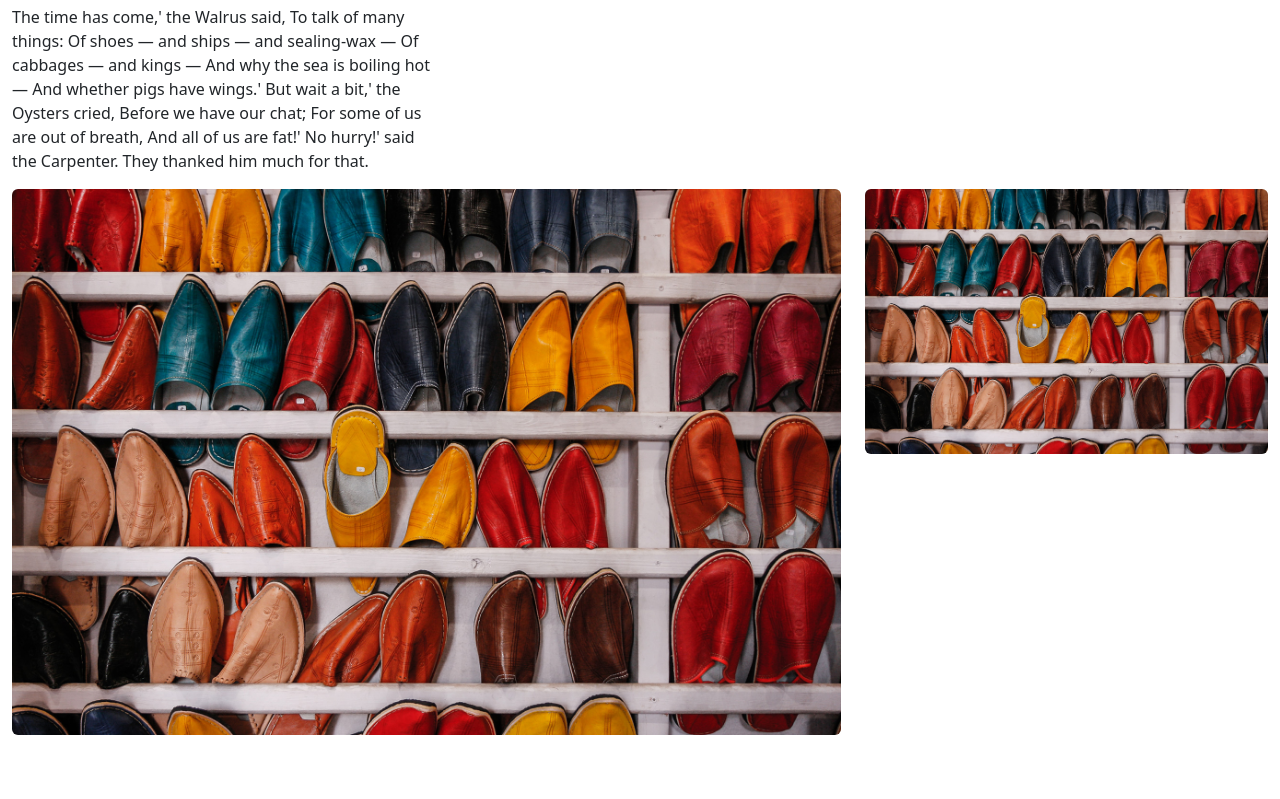
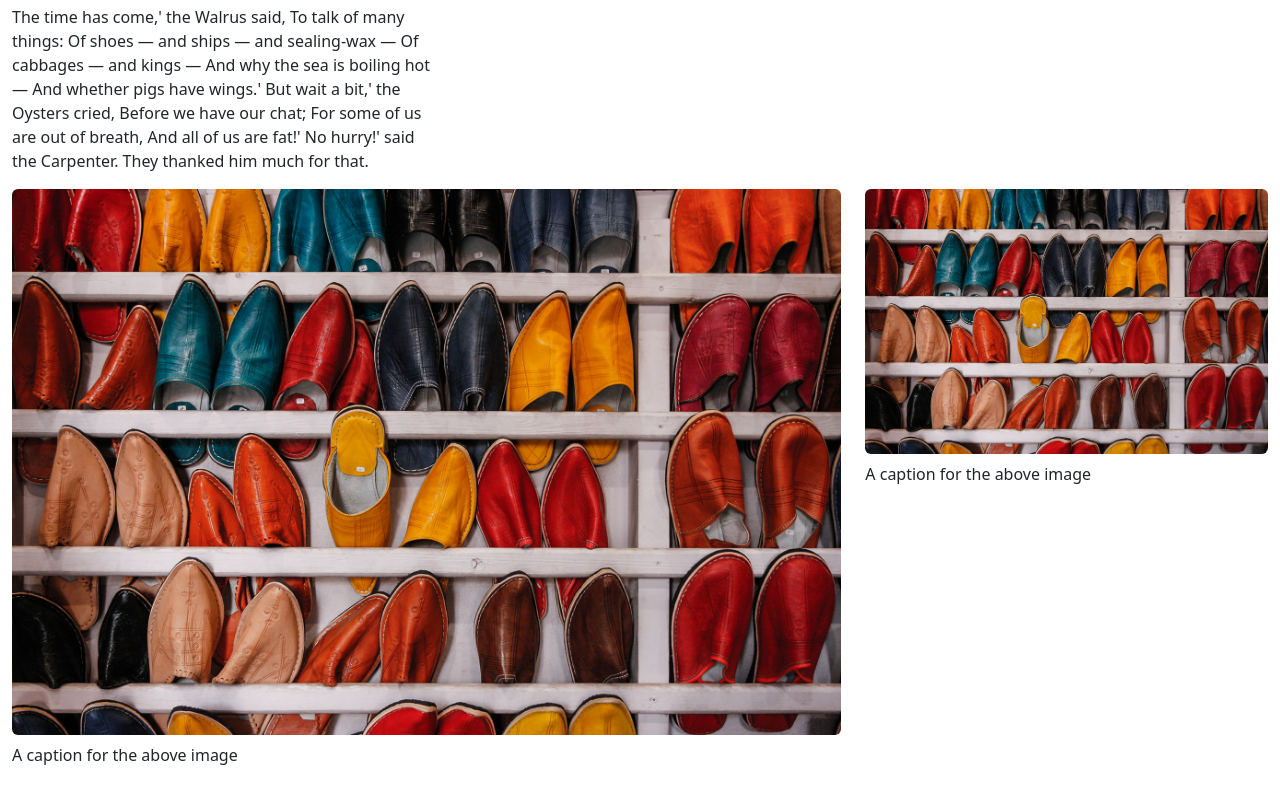
Before and after one commit to naechhka/sem2-2nd-coding-sheet, a plain HTML site: page 23_24_SecondBootstrap5CodeSheetempty/index.html in a window 1280 px wide. Shown: the part 2505-3304 px from the top of the page. Before the commit the page ends 3280 px from the top, so only its background shows below. Drawn offline with Linux system fonts and the light colour scheme.

Commit message:
Update index.html

```diff
--- a/23_24_SecondBootstrap5CodeSheetempty/index.html
+++ b/23_24_SecondBootstrap5CodeSheetempty/index.html
@@ -128,10 +128,12 @@
               <div class="col-md-8">
                 <figure>
                 <img class="figure-img img-fluid rounded" src="images/shoes.jpg">
+                <figcaption class="figcaption">A caption for the above image</figcaption>
               </div>
             </figure class="figure">
               <div class="col-md-4">
                 <img class="figure-img img-fluid rounded" src="images/shoes.jpg">
+                <figcaption class="figcaption">A caption for the above image</figcaption>
               </div>
             </div>
           </div>
```
